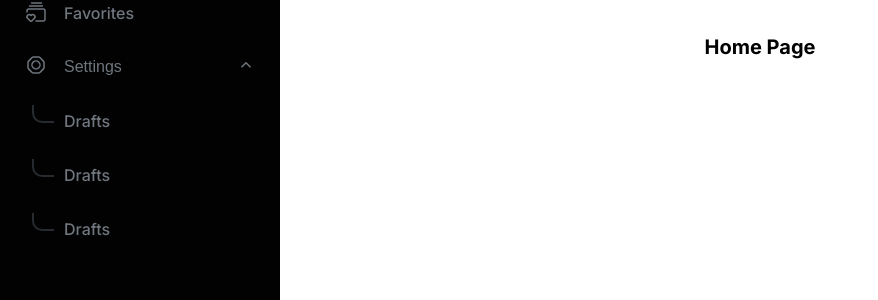
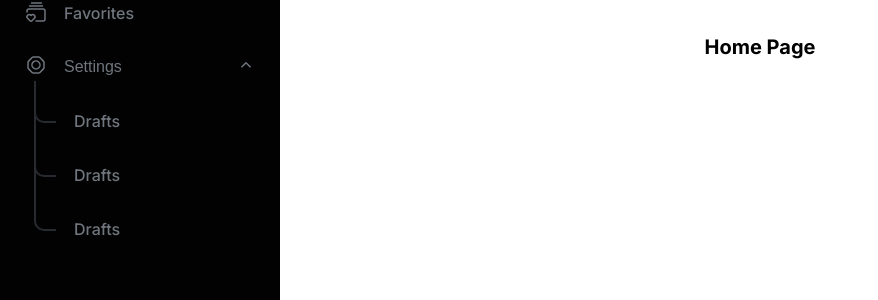
Before and after one commit to jaeel29/musical-dashboard, a React (Create React App) app: page / in a window 1280 px wide. Both pictures are taken after a click on the button "Settings". Shown: the part 353-653 px from the top of the page, without its empty margins (0-878 px from the left). Built offline with nearby package versions, Linux system fonts and the light colour scheme.

Commit message:
Sidebar Finish

```diff
--- a/src/components/Sidebar/Sidebar.module.scss
+++ b/src/components/Sidebar/Sidebar.module.scss
@@ -43,8 +43,8 @@
   height: 100%;
   background-color: $n8;
   color: white;
-  border-top-right-radius: 40px;
-  border-bottom-right-radius: 40px;
+  border-top-right-radius: 30px;
+  border-bottom-right-radius: 30px;
   z-index: 10;
   padding: 24px;
 
@@ -119,17 +119,27 @@
       display: flex;
       flex-direction: column;
       gap: 6px;
+      // border: 2px solid $p1;
+      position: relative;
+
+      .line1 {
+        position: absolute;
+        width: 2px;
+        height: 90%;
+        background-color: $n6;
+        left: 10px;
+        top: -16px;
+      }
 
       .item {
         position: relative;
-        padding: 0 0 0 40px;
+        padding: 0 0 0 50px;
 
-        .line {
+        .line2 {
           position: absolute;
           width: 22px;
           height: 18px;
-          // background-color: $p1;
-          left: 8px;
+          left: 10px;
           top: 8px;
           border-bottom-left-radius: 10px;
           border-bottom: 2px solid $n6;
--- a/src/components/Sidebar/index.tsx
+++ b/src/components/Sidebar/index.tsx
@@ -120,6 +120,7 @@ const Sidebar = () => {
 
                     {dropdownVisible && (
                       <div className={styles.dropdown}>
+                        <div className={styles.line1} />
                         {x.dropdown?.map((y: any) => (
                           <NavLink
                             to={y.url}
@@ -127,7 +128,7 @@ const Sidebar = () => {
                               isActive ? styles.itemIsActive : styles.item
                             }
                           >
-                            <div className={styles.line} />
+                            <div className={styles.line2} />
                             {y.title}
                           </NavLink>
                         ))}
```
